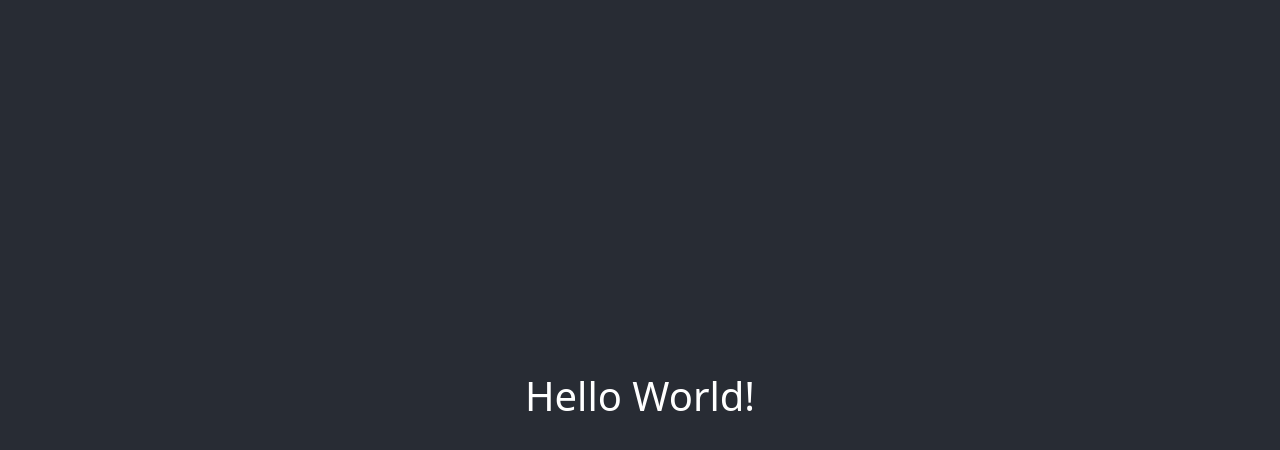
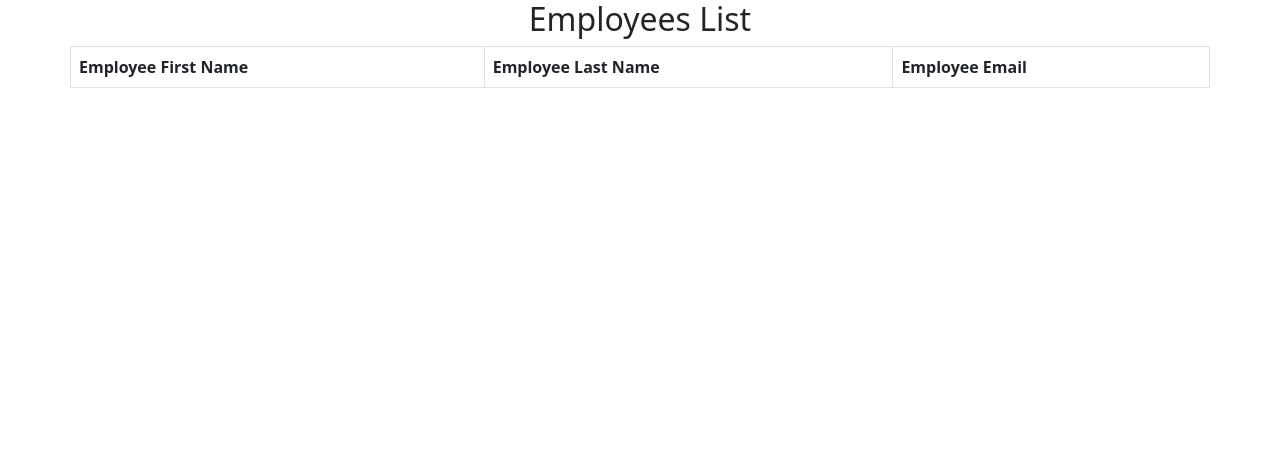
Before and after one commit to StevenSuarezz/employee-management-system, a React (Create React App) app in the folder employee-manager-frontend/: page / in a window 1280 px wide. Shown: the top 450 px of the page. Built offline with nearby package versions, Linux system fonts and the light colour scheme.

Commit message:
First react component. Rename column in DB/model

```diff
--- a/employee-manager-frontend/src/App.js
+++ b/employee-manager-frontend/src/App.js
@@ -1,12 +1,11 @@
 import logo from './logo.svg';
 import './App.css';
+import EmployeeListComponent from './components/EmployeeListComponent';
 
 function App() {
   return (
-    <div className="App">
-      <header className="App-header">
-        <h1>Hello World!</h1>
-      </header>
+    <div className="container">
+      <EmployeeListComponent />
     </div>
   );
 }
--- /dev/null
+++ b/employee-manager-frontend/src/components/EmployeeListComponent.jsx
@@ -0,0 +1,32 @@
+import React, { useState } from "react"
+
+function EmployeeListComponent(props) {
+    const [employees, setEmployees] = useState([]);
+    return (
+        <div>
+            <h2 className="text-center">Employees List</h2>
+            <div className="row">
+                <table className="table table-striped table-bordered">
+                    <thead>
+                        <tr>
+                            <th>Employee First Name</th>
+                            <th>Employee Last Name</th>
+                            <th>Employee Email</th>
+                        </tr>
+                    </thead>
+                    <tbody>
+                        {
+                            employees.map(employee => <tr key = {employee.id}>
+                                <td>{employee.firstName}</td>
+                                <td>{employee.lastName}</td>
+                                <td>{employee.email}</td>
+                            </tr>)
+                        }
+                    </tbody>
+                </table>
+            </div>
+        </div>
+    );
+}
+
+export default EmployeeListComponent;
```
Also changed, not shown: 1 other file (tests, documents, lock files or other folders).
